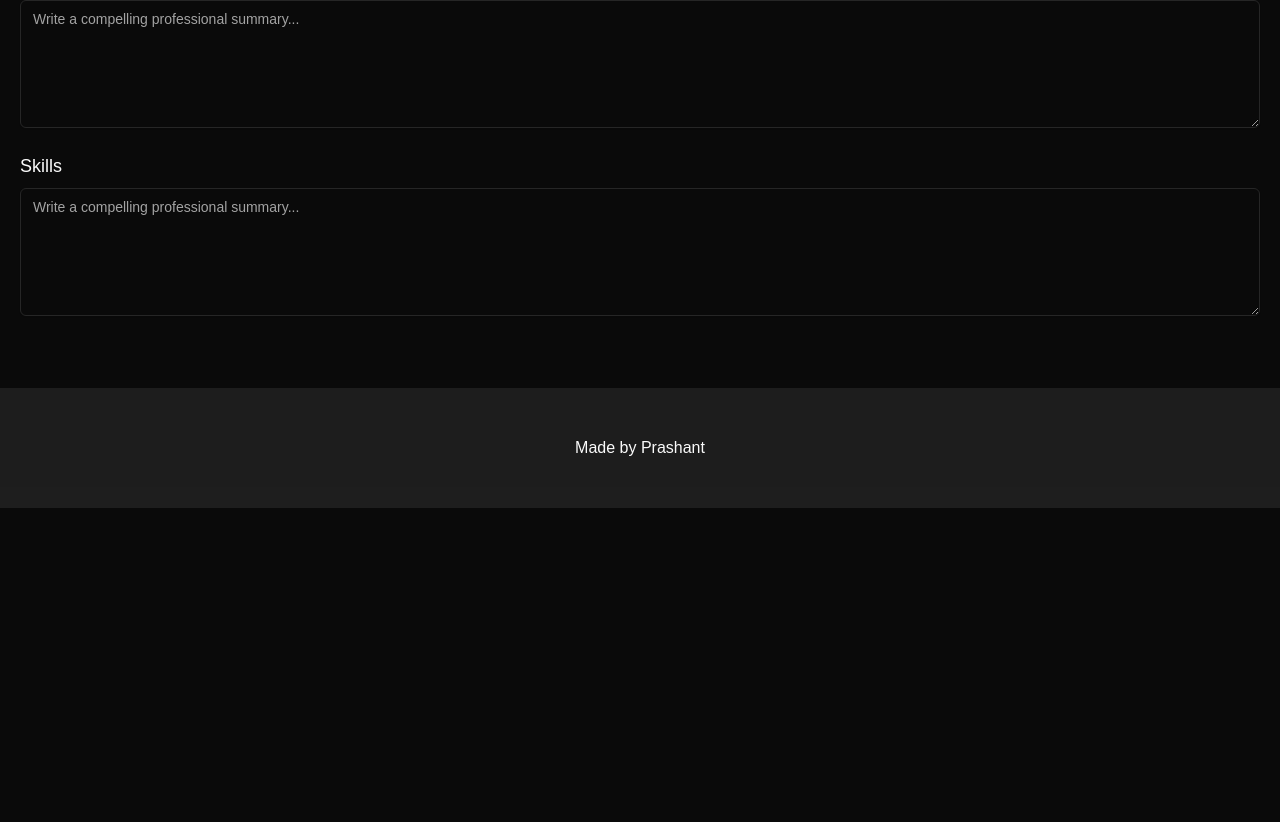
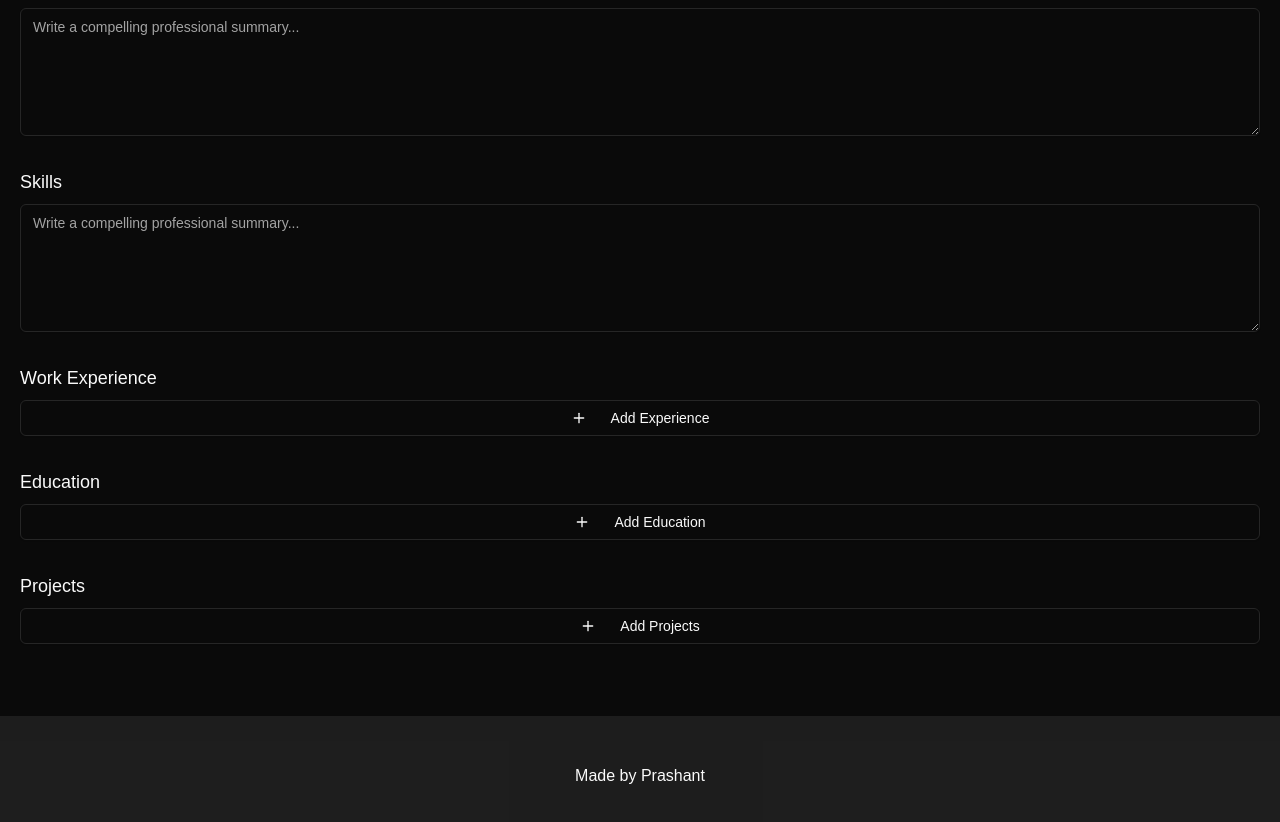
Before and after one commit to prashant-hada/Zenai-Ai-powered-career-coach, a Next.js app: page /resume in a window 1280 px wide. Shown: the part 530-1352 px from the top of the page. Before the commit the page ends 1038 px from the top, so only its background shows below. Built offline with nearby package versions, Linux system fonts and the light colour scheme; no server answers.

Commit message:
worled on multiple entry based section in resume feature

```diff
--- /dev/null
+++ b/src/app/(app-pages)/resume/_components/EntryForm.tsx
@@ -0,0 +1,196 @@
+import { Button } from '@/components/ui/button';
+import { resumeSchema } from '@/schema/resumeSchema';
+import { zodResolver } from '@hookform/resolvers/zod';
+import { Loader2, Plus, Sparkles } from 'lucide-react';
+import { useState } from 'react'
+import { useForm } from 'react-hook-form';
+import {
+  Card,
+  CardContent,
+  CardFooter,
+  CardHeader,
+  CardTitle,
+} from "@/components/ui/card"
+import { Input } from '@/components/ui/input';
+import { Textarea } from '@/components/ui/textarea';
+import useFetch from '@/hooks/useFetch';
+import { improveWithAi } from '@/actions/resume';
+import { toast } from 'sonner';
+
+
+const EntryForm = ({type, entries, onChange}) => {
+    const [isAdding, setisAdding] = useState(false);
+    const {
+        control,
+        register,
+        handleSubmit: handleValidation,
+        reset,
+        setValue,
+        watch,
+        formState: { errors },
+      } = useForm({
+        resolver: zodResolver(resumeSchema),
+        defaultValues: {
+          title:"",
+          organization:"",
+          startDate:'',
+          endDate:'',
+          description:'',
+          current:false
+        },
+      });
+
+      const current = watch("current");
+
+      const {
+        loading: isImproving,
+        funct: improveWithAIfn,
+        data: improvedContent,
+        error: improveWithAiError
+      } = useFetch(improveWithAi)
+
+      const handleDelete = ()=>{}
+
+      const handleAddItemToList = ()=>{}
+
+      const handleImproveWithAI = async()=>{
+        const description = watch ('description');
+        const typeVal = type.toLowerCase()
+        if(!description){
+          toast.error("Please enter a description first");
+          return;
+        }
+
+        await improveWithAIfn(
+          description,
+          typeVal
+        )
+      }
+
+  return (
+    <div className='space-y-4'>
+      {isAdding && (
+        <Card>
+        <CardHeader>
+          <CardTitle>Add {type}</CardTitle>
+        </CardHeader>
+        <CardContent className='space-y-2'>
+          <div className='grid grid-cols-1 md:grid-cols-2 gap-4 pb-2'>
+            <div className='space-y-2'>
+              <Input
+              placeholder='Title/Position'
+              {...register("title")}
+               />
+              {typeof errors.title === "string" && (
+                    <p className="text-sm text-red-500 font-medium">
+                      {errors.title}
+                    </p>
+                  )}
+            </div>
+            <div className='space-y-2'>
+              <Input
+              placeholder='Organization/Company'
+              {...register("organization")}
+               />
+              {typeof errors.organization === "string" && (
+                    <p className="text-sm text-red-500 font-medium">
+                      {errors.organization}
+                    </p>
+                  )}
+            </div>
+          </div>
+
+          <div className='grid grid-cols-1 md:grid-cols-2 gap-4 pb-2 '>
+            <div className='space-y-2'>
+              <Input
+              type='month'
+              placeholder='Start Date'
+              {...register("startDate")}
+               />
+              {typeof errors.startDate === "string" && (
+                    <p className="text-sm text-red-500 font-medium">
+                      {errors.startDate}
+                    </p>
+                  )}
+            </div>
+            <div className='space-y-2'>
+              <Input
+              type='month'
+              placeholder='End Date'
+              disabled = {!!current}
+              {...register("endDate")}
+               />
+              {typeof errors.endDate === "string" && (
+                    <p className="text-sm text-red-500 font-medium">
+                      {errors.endDate}
+                    </p>
+                  )}
+            </div>
+          </div>
+
+          <div className="flex items-center space-x-2">
+            <input type="checkbox"
+            id='current'
+            {...register('current')}
+            onChange={(e)=>{
+              setValue('current', e.target.checked);
+              if(e.target.checked){
+                setValue('endDate','');
+              }
+            }} />
+            <label htmlFor='current'>Current {type}</label>
+          </div>
+
+          <div className="space-y-2 pt-2">
+            <Textarea
+            placeholder={`Description of yout ${type.toLowerCase()}`}
+            className='h-32'
+            {...register('description')}
+            />
+            {typeof errors.description === "string" && (
+                    <p className="text-sm text-red-500 font-medium">
+                      {errors.description}
+                    </p>
+                  )}
+          </div>
+          <Button
+          type='button'
+          size='sm'
+          onClick={handleImproveWithAI}
+          disabled={isImproving || !watch('description')}
+          >
+            {isImproving?(
+              <>
+                <Loader2 className='h-4 w-4 mr-2 animate-spin text-purple-600' />
+                <span className='text-purple-600 font-medium mr-1'>Improving...</span>
+              </>
+            ): (
+              <>
+                <Sparkles className='h-4 w-4 mr-1 text-purple-600 font-extrabold animate-spin' />
+                <span className='text-purple-600 mr-1 font-semibold'>Improve with AI</span>
+              </>
+            )}
+
+          </Button>
+        </CardContent>
+        <CardFooter>
+          <p>Card Footer</p>
+        </CardFooter>
+      </Card>
+
+      )}
+
+      {!isAdding && (
+        <Button
+         className='w-full'
+         variant={'outline'}
+         onClick={()=> setisAdding(true)}>
+          <Plus className=' h-4 w-4 mr-4'/>
+          Add {type}
+        </Button>
+      )}
+    </div>
+  )
+}
+
+export default EntryForm
--- a/src/app/(app-pages)/resume/_components/ResumeBuilder.tsx
+++ b/src/app/(app-pages)/resume/_components/ResumeBuilder.tsx
@@ -5,11 +5,12 @@ import { Tabs, TabsContent, TabsList, TabsTrigger } from "@/components/ui/tabs";
 import React, { useEffect, useState } from "react";
 import { Controller, useForm } from "react-hook-form";
 import { zodResolver } from "@hookform/resolvers/zod";
-import { contactSchema, resumeSchema } from "@/schema/resumeSchema";
+import {  resumeSchema } from "@/schema/resumeSchema";
 import useFetch from "@/hooks/useFetch";
 import { saveResume } from "@/actions/resume";
 import { Input } from "@/components/ui/input";
 import { Textarea } from "@/components/ui/textarea";
+import EntryForm from "./EntryForm";
 
 const ResumeBuilder = ({ initialContent }: { initialContent?: string }) => {
   const [activeTab, setActiveTab] = useState("edit");
@@ -46,6 +47,10 @@ const ResumeBuilder = ({ initialContent }: { initialContent?: string }) => {
 
   const formValues = watch();
 
+  const onSubmitFn = async(data)=>{
+
+  }
+
   useEffect(() => {
     if (initialContent) setActiveTab("preview");
   }, [initialContent]);
@@ -78,9 +83,10 @@ const ResumeBuilder = ({ initialContent }: { initialContent?: string }) => {
           </TabsTrigger>
         </TabsList>
         <TabsContent value="edit">
-          <form>
-            <div className="space-y-6 pt-4">
-            <div className="space-y-2">
+          <form onSubmit={handleSubmit(onSubmitFn)}>
+            <div className="space-y-8 pt-4">
+              {/* Contact Info Section */}
+            <div className="space-y-2 ">
               <h3 className="text-lg font-medium">Contact Information</h3>
               <div className="grid grid-cols-1 md:grid-cols-2 gap-4 p-4 border rounded-lg bg-muted/50">
                 <div className="space-y-2">
@@ -140,7 +146,7 @@ const ResumeBuilder = ({ initialContent }: { initialContent?: string }) => {
                 </div>
               </div>
             </div>
-
+                  {/* Summary */}
             <div className="space-y-2">
               <h3 className="text-lg font-medium">Professional Summary</h3>
               <Controller
@@ -161,6 +167,7 @@ const ResumeBuilder = ({ initialContent }: { initialContent?: string }) => {
                   )}
             </div>
 
+            {/* Skills */}
             <div className="space-y-2">
               <h3 className="text-lg font-medium">Skills</h3>
               <Controller
@@ -180,6 +187,69 @@ const ResumeBuilder = ({ initialContent }: { initialContent?: string }) => {
                     </p>
                   )}
             </div>
+
+            <div className="space-y-2">
+              <h3 className="text-lg font-medium">Work Experience</h3>
+              <Controller
+                name="experience"
+                control={control}
+                render={({ field }) => (
+                  <EntryForm
+                  type='Experience'
+                  entries={field.value}
+                  onChange={field.onChange}
+                 />
+                )}
+              />
+              {typeof errors.experience === "string" && (
+                    <p className="text-sm text-red-500 font-medium">
+                      {errors.experience}
+                    </p>
+                  )}
+            </div>
+
+
+            <div className="space-y-2">
+              <h3 className="text-lg font-medium">Education</h3>
+              <Controller
+                name="education"
+                control={control}
+                render={({ field }) => (
+                  <EntryForm
+                  type='Education'
+                  entries={field.value}
+                  onChange={field.onChange}
+                 />
+                )}
+              />
+              {typeof errors.education === "string" && (
+                    <p className="text-sm text-red-500 font-medium">
+                      {errors.education}
+                    </p>
+                  )}
+            </div>
+
+
+            <div className="space-y-2">
+              <h3 className="text-lg font-medium">Projects</h3>
+              <Controller
+                name="projects"
+                control={control}
+                render={({ field }) => (
+                 <EntryForm
+                  type='Projects'
+                  entries={field.value}
+                  onChange={field.onChange}
+                 />
+                )}
+              />
+              {typeof errors.projects === "string" && (
+                    <p className="text-sm text-red-500 font-medium">
+                      {errors.projects}
+                    </p>
+                  )}
+            </div>
+
             </div>
           </form>
         </TabsContent>
--- a/src/app/api/check-onboarding/route.ts
+++ b/src/app/api/check-onboarding/route.ts
@@ -16,7 +16,7 @@ export async function GET() {
         const response = NextResponse.json({ isOnboarded: true });
         console.log("funtion mid4...................................")
         response.cookies.set('isOnboarded', 'true', { maxAge: 60 * 60});
-        console.log("funtion end...................................")
+
         return response;
     }
     console.log("funtion end DDDD...................................")
```
